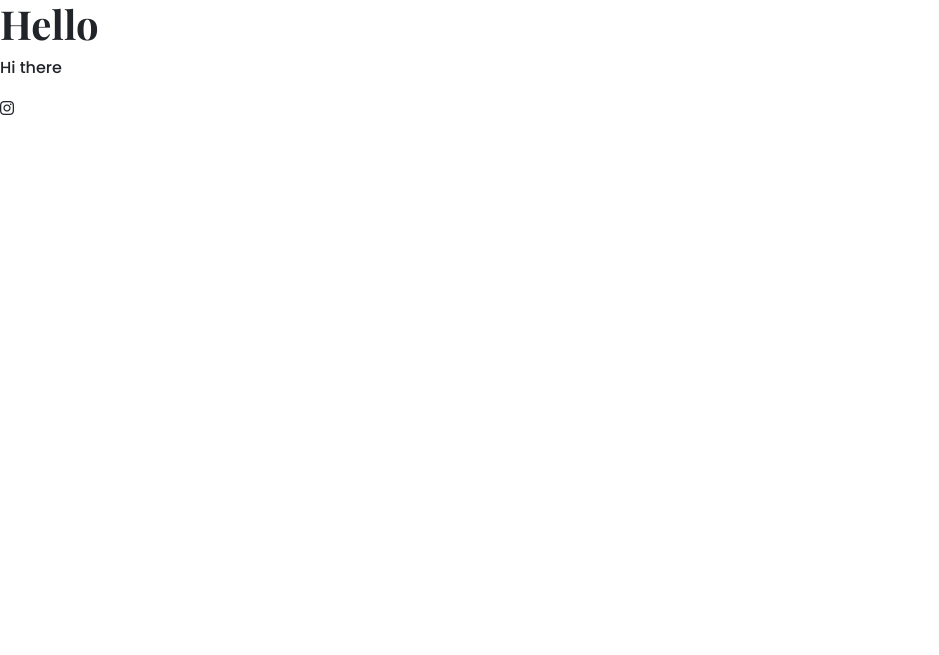
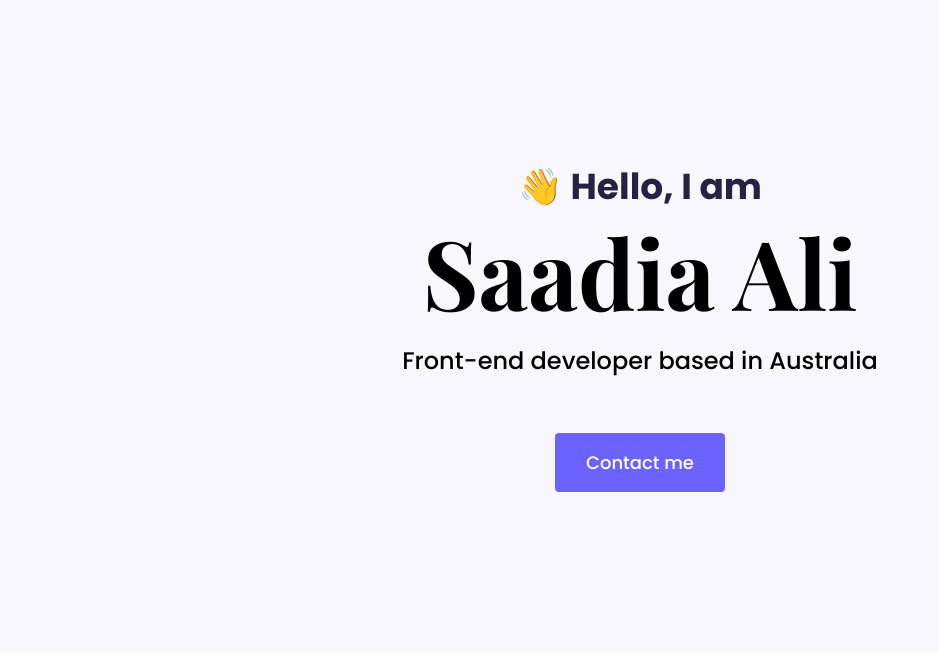
Before and after one commit to Sali459/portfolio-project, a plain HTML site: page index.html in a window 1280 px wide. Shown: the whole page, without its empty margins (0-939 px from the left). Drawn offline with nearby package versions, Linux system fonts and the light colour scheme; a web font is replaced by a local one.

Commit message:
Added basic homepage header HTML and CSS

```diff
--- a/index.html
+++ b/index.html
@@ -28,8 +28,13 @@
     <title>Portfolio of projects with SheCodes - SheCodes.io</title>
   </head>
   <body>
-    <h1>Hello</h1>
-    <p>Hi there</p>
-    <i class="fab fa-instagram"></i>
+    <div class="hero">
+      <p>👋 Hello, I am</p>
+      <h1>Saadia Ali</h1>
+      <h2 class="mb-5">Front-end developer based in Australia</h2>
+      <div>
+        <a href="#" class="btn btn-branding">Contact me</a>
+      </div>
+    </div>
   </body>
 </html>
--- a/styles/portfolio.css
+++ b/styles/portfolio.css
@@ -1,10 +1,59 @@
+:root {
+    --branding-color: #6c63ff;
+    --secondary-color: #f9f7fe;
+    --heading-font-family: "Playfair Display", serif;
+    --default-font-family: "Poppins", sans-serif;
+}
+
+body {
+    font-family: var(--default-font-family);
+}
+
+h1,
+h2,
+h3,
+h4,
+h5,
+h6 {
+  color: black;
+  font-family: var(--heading-font-family);
+  font-weight: bold;
+}
 
 h1 {
-    font-family: "Playfair Display", serif;
-    font-weight: bold;
+  font-size: 96px;
 }
 
 p {
-    font-family: "Poppins", sans-serif;
-    font-weight: normal
+  font-family: var(--default-font-family);
+  font-weight: normal;
 }
+
+.hero {
+  background-color: var(--secondary-color);
+  text-align: center;
+  padding: 160px 0;
+}
+
+.hero p {
+  font-size: 36px;
+  font-weight: bold;
+  margin: 0;
+  color: #272142;
+}
+
+.hero h2 {
+  font-family: var(--default-font-family);
+  font-weight: normal;
+  line-height: 2;
+  font-size: 24px;
+}
+
+.btn-branding {
+  background: var(--branding-color);
+  border-radius: 4px;
+  color: white;
+  font-size: 18px;
+  line-height: 27px;
+  padding: 15px 30px;
+}
```
